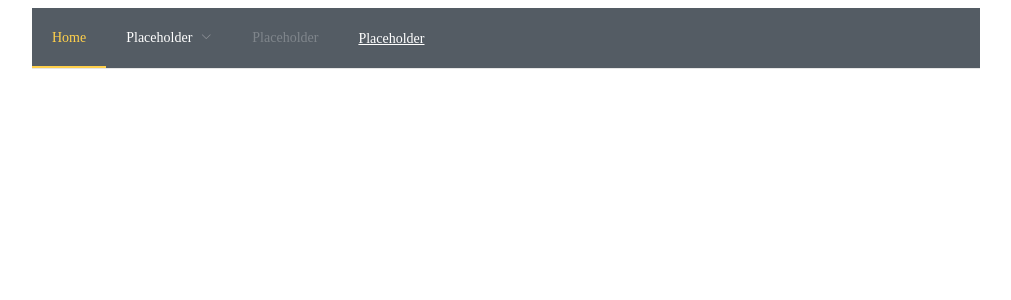
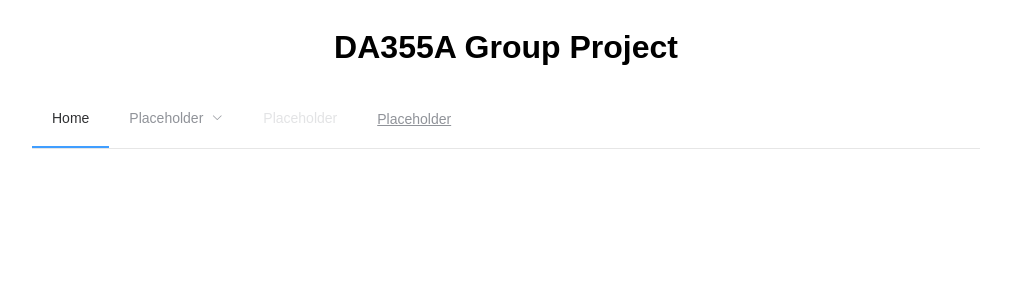
Before and after one commit to JeaSoup/DA355A-Project, a Vue app in the folder da355a-project/: page / in a window 1280 px wide. Shown: the top 300 px of the page, without its empty margins (134-1145 px from the left). Built offline with nearby package versions, Linux system fonts and the light colour scheme.

Commit message:
adding header

```diff
--- a/da355a-project/src/App.vue
+++ b/da355a-project/src/App.vue
@@ -1,24 +1,34 @@
 <template>
-  <div id="app">
-    <el-row type="flex" justify="center">
-    <el-col :span="18"><NavBar/></el-col>
-    </el-row>
-  </div>
+<div id="app">
+  <el-row type="flex" justify="center">
+    <el-col :span="18">
+      <Header />
+    </el-col>
+  </el-row>
+  <el-row type="flex" justify="center">
+    <el-col :span="18">
+      <NavBar />
+    </el-col>
+  </el-row>
+</div>
 </template>
 
 <script>
-import NavBar from './components/NavBar'
+import NavBar from './components/NavBar';
+import Header from './components/Layout/Header';
 
 export default {
   name: 'App',
   components: {
     NavBar,
+    Header
   }
 }
 </script>
 
 <style>
 #app {
-
+  @import url('https://fonts.googleapis.com/css2?family=Oswald:wght@500&display=swap');
+  font-family: 'Oswald', sans-serif;
 }
 </style>
--- /dev/null
+++ b/da355a-project/src/components/Layout/Header.vue
@@ -0,0 +1,17 @@
+<template>
+    <header class="header">
+        <h1>DA355A Group Project</h1>
+    </header>
+</template>
+
+<script>
+export default {
+    name: "Header"
+}
+</script>
+
+<style scoped>
+* {
+  text-align: center;
+}
+</style>
--- a/da355a-project/src/components/NavBar.vue
+++ b/da355a-project/src/components/NavBar.vue
@@ -1,13 +1,6 @@
 <template lang="html">
 <div id="nav">
-  <el-menu
-    :default-active="activeIndex2"
-    class="el-menu-demo"
-    mode="horizontal"
-    @select="handleSelect"
-    background-color="#545c64"
-    text-color="#fff"
-    active-text-color="#ffd04b">
+<el-menu :default-active="activeIndex" class="el-menu-demo" mode="horizontal" @select="handleSelect">
     <el-menu-item index="1">Home</el-menu-item>
     <el-submenu index="2">
       <template slot="title">Placeholder</template>
```
Also changed, not shown: da355a-project/src/components/PageHeader.vue (+26 -1 lines).
